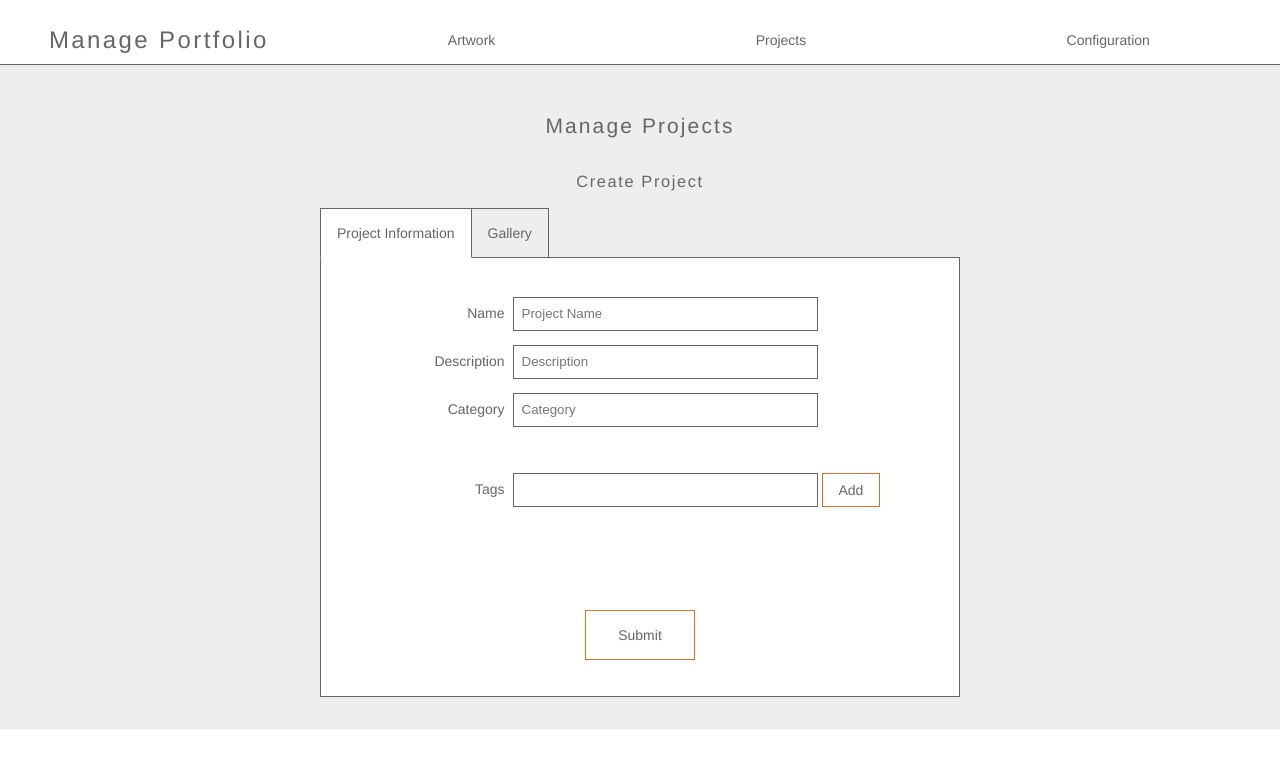
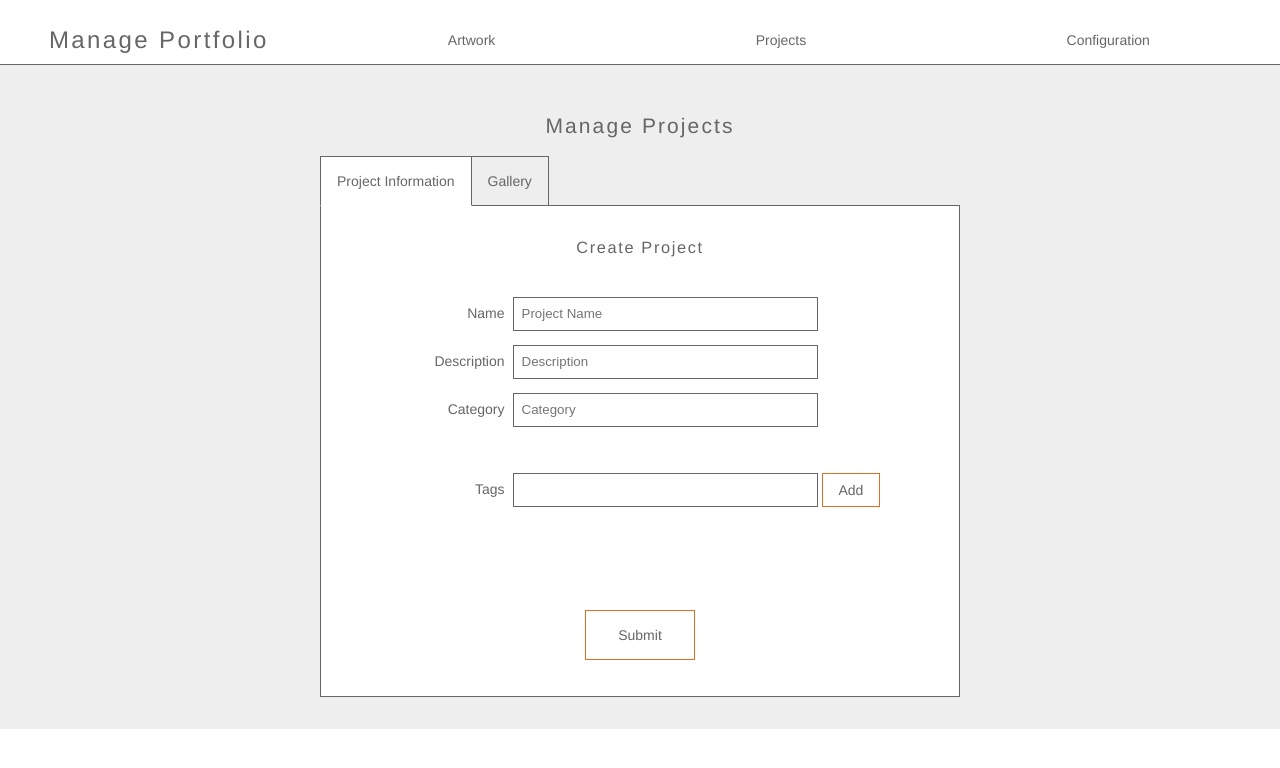
Before and after one commit to MichelLosier/illustration-gallery, a React (Create React App) app: page /projects in a window 1280 px wide. Shown: the top 768 px of the page. Built offline with nearby package versions, Linux system fonts and the light colour scheme.

Commit message:
moved form headings into form

```diff
--- a/src/components/forms/artwork-form.component.js
+++ b/src/components/forms/artwork-form.component.js
@@ -149,10 +149,11 @@ class ArtworkForm extends React.Component {
         const selectedImage = this.state.selectedImage;
         return (
             <div className="min-width-40 width-6">
-                <h3>Create Artwork</h3>
+
                 <form
                     className="border"
                     onSubmit={this.handleFormSubmit}>
+                    <h3>Create Artwork</h3>
                     <div className="padded-group">
                         <ImageForm
                             onInputChange={this.handleInputChange}
--- a/src/components/forms/project-form.component.js
+++ b/src/components/forms/project-form.component.js
@@ -145,7 +145,7 @@ class ProjectForm extends React.Component {
         const fields = this.state.fields;
         return (
             <div className="min-width-40 width-6">
-                <h3>Create Project</h3>
+
                 <FormTabs
                     tabMap={this.tabMap}
                     selectedKey={this.state.selectedTab}
@@ -158,6 +158,7 @@ class ProjectForm extends React.Component {
                     />
                 ) : (
                     <form className="border" onSubmit={this.handleFormSubmit}>
+                        <h3>Create Project</h3>
                         <div className="padded-group">
                             <Field
                                 placeholder='Project Name'
```
